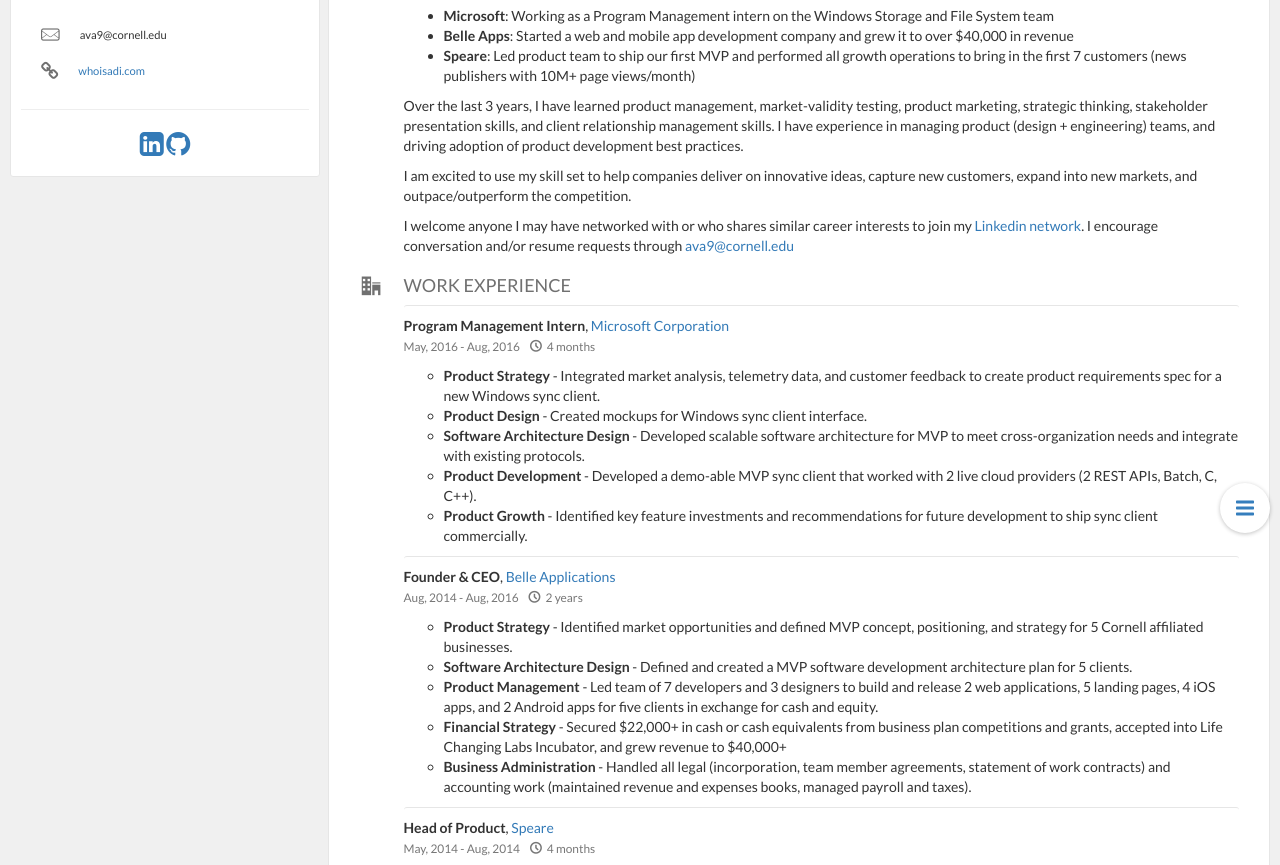
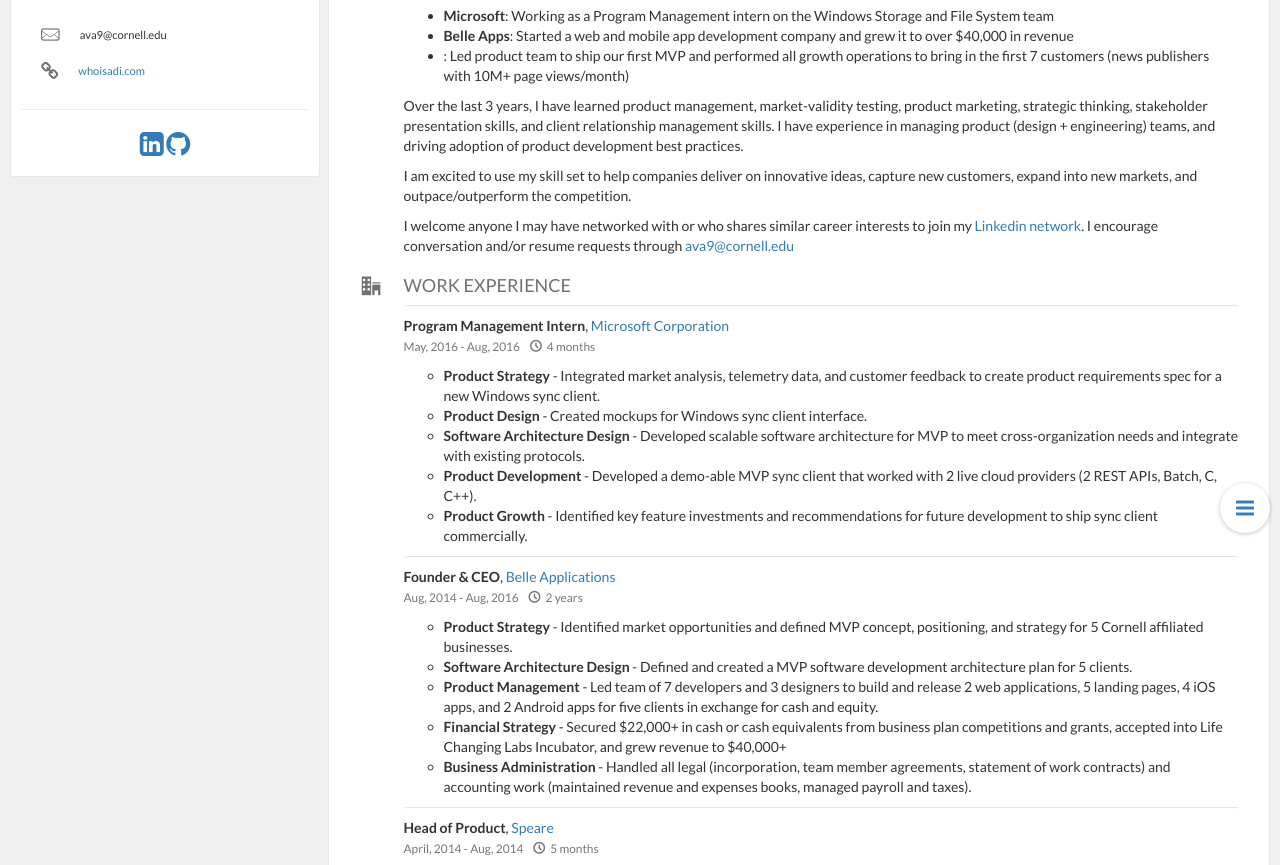
Before and after one commit to ava9/ava9.github.io, a plain HTML site: page index.html in a window 1280 px wide. Shown: the part 257-1122 px from the top of the page. Drawn offline with nearby package versions, Linux system fonts and the light colour scheme.

Commit message:
Update index.html

```diff
--- a/index.html
+++ b/index.html
@@ -99,7 +99,8 @@
                                       <p><strong>Belle Apps</strong>: Started a web and mobile app development company and grew it to over $40,000 in revenue</p>
                                    </li>
                                    <li class="mop-wrapper">
-                                      <p><strong>Speare</strong>: Led product team to ship our first MVP and performed all growth operations to bring in the first 7 customers (news publishers with 10M+ page views/month)</p>
+                                      <p><strong>
+					      </strong>: Led product team to ship our first MVP and performed all growth operations to bring in the first 7 customers (news publishers with 10M+ page views/month)</p>
                                    </li>
                                 </ul>
 
@@ -168,7 +169,7 @@
                               <li class="card card-nested clearfix">
                                  <div class="content">
                                     <p class="clear-margin relative"><strong>Head of Product</strong>,&nbsp;<a href="http://www.spea.re" target="_blank">Speare</a></p>
-                                    <p class="text-muted"><small><span class="space-right">May, 2014 - Aug, 2014</span><span><i class="icon-clock mr-5"></i>4 months</span></small></p>
+                                    <p class="text-muted"><small><span class="space-right">April, 2014 - Aug, 2014</span><span><i class="icon-clock mr-5"></i>5 months</span></small></p>
                                     <div class="mop-wrapper space-bottom"></div>
                                     <ul>
                                        <li class="mop-wrapper">
```
